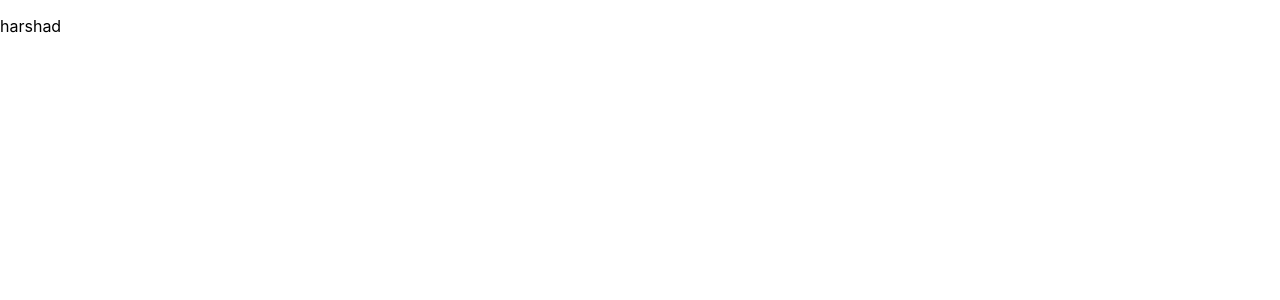
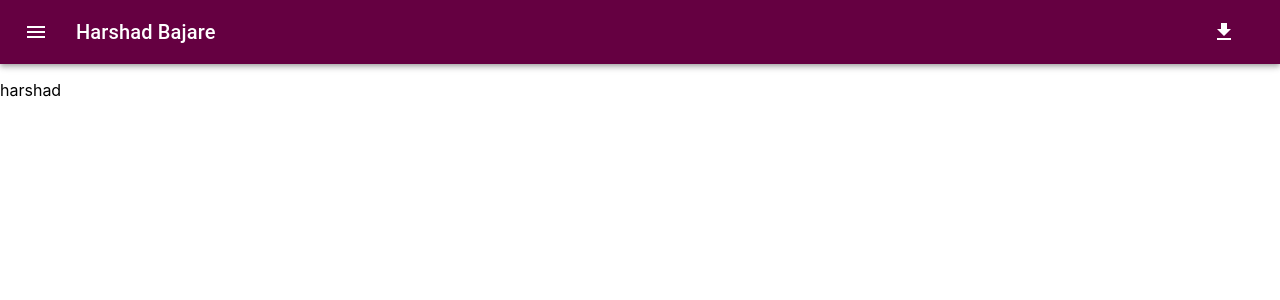
Before and after one commit to harshad01-eng/resume-react-app, a React (Create React App) app: page /resume in a window 1280 px wide. Shown: the top 300 px of the page. Built offline with nearby package versions, Linux system fonts and the light colour scheme.

Commit message:
material ui and header

```diff
--- a/package.json
+++ b/package.json
@@ -3,6 +3,11 @@
   "version": "0.1.0",
   "private": true,
   "dependencies": {
+    "@emotion/react": "^11.8.2",
+    "@emotion/styled": "^11.8.1",
+    "@mui/icons-material": "^5.5.1",
+    "@mui/material": "^5.5.2",
+    "@mui/styled-engine-sc": "^5.5.2",
     "@testing-library/jest-dom": "^5.16.2",
     "@testing-library/react": "^12.1.4",
     "@testing-library/user-event": "^13.5.0",
@@ -11,6 +16,7 @@
     "react-router": "^5.2.0",
     "react-router-dom": "^5.2.0",
     "react-scripts": "5.0.0",
+    "styled-components": "^5.3.5",
     "web-vitals": "^2.1.4"
   },
   "scripts": {
--- /dev/null
+++ b/src/Common/Header.js
@@ -0,0 +1,78 @@
+import React from "react";
+import AppBar from '@mui/material/AppBar';
+import Box from '@mui/material/Box';
+import Toolbar from '@mui/material/Toolbar';
+import Typography from '@mui/material/Typography';
+import Button from '@mui/material/Button';
+import DownloadIcon from '@mui/icons-material/Download';
+import IconButton from '@mui/material/IconButton';
+import MenuIcon from '@mui/icons-material/Menu';
+import Tooltip from '@mui/material/Tooltip';
+
+//drawer
+import SwipeableDrawer from '@mui/material/SwipeableDrawer';
+import List from '@mui/material/List';
+import ListItem from '@mui/material/ListItem';
+import ListItemIcon from '@mui/material/ListItemIcon';
+import ListItemText from '@mui/material/ListItemText';
+import HomeIcon from '@mui/icons-material/Home';
+import SummarizeIcon from '@mui/icons-material/Summarize';
+export default class Header extends React.Component{
+    constructor(props){
+        super(props);
+        this.state={
+            openDrawer:false,
+        }
+    }
+    render(){
+        return(<div>
+              <AppBar position="static" style={{background:'#650041'}}>
+              <Toolbar>
+              <IconButton
+                    size="large"
+                    edge="start"
+                    color="inherit"
+                    aria-label="menu"
+                    sx={{ mr: 2 }}
+                    onClick={()=>this.setState({openDrawer: true})}
+                >
+                    <MenuIcon />
+              </IconButton>
+              <Typography variant="h6" component="div" sx={{ flexGrow: 1 }}>
+                  Harshad Bajare
+              </Typography>
+              <Tooltip title="Download Resume">
+              <Button color="inherit">
+                  <DownloadIcon/>
+              </Button>
+              </Tooltip>
+              </Toolbar>
+              </AppBar>
+
+              {/* Drawer Code */}
+              <SwipeableDrawer
+                anchor={"left"}
+                open={this.state.openDrawer}
+                onClose={()=>this.setState({openDrawer: false})}
+                onOpen={()=>this.setState({openDrawer: true})}>
+
+                  <Box
+                    sx={{ width: 250, height: "100%", background:'#A22575', color:'white' }}
+                    role="presentation"
+                    onClick={()=>this.setState({openDrawer: false})}
+                    onKeyDown={()=>this.setState({openDrawer: true})}
+                    >
+                    <List>
+                        <ListItem button onClick={()=>this.props.history.push('/')}>
+                            <HomeIcon/> <ListItemText primary={"Home"} />
+                        </ListItem>
+                        <ListItem button onClick={()=>this.props.history.push('/resume')}>
+                            <SummarizeIcon/> <ListItemText primary={"Resume"} />
+                        </ListItem>
+                    </List>
+                    </Box>
+
+                </SwipeableDrawer>
+        </div>)
+    }
+}
--- a/src/Components/resume/resume.js
+++ b/src/Components/resume/resume.js
@@ -1,4 +1,5 @@
 import React from "react";
+import Header from "../../Common/Header";
 export default class resume extends React.Component{
     constructor(props){
         super(props);
@@ -10,6 +11,7 @@ export default class resume extends React.Component{
     render(){
         return(
             <div className="app">
+                <Header history={this.props.history}/>
                 <p>harshad</p>
             </div>
         )
--- a/src/Home.js
+++ b/src/Home.js
@@ -1,9 +1,12 @@
 import React from "react";
+import Header from "./Common/Header";
 // import imgBg from './Assets/Images/programBg.jpg';
 export default class home extends React.Component{
     constructor(props){
-    super(props);this.setState={
-        name:'',data:null
+    super(props);
+    this.setState={
+        name:'',
+        data:null
     }
 }
 
@@ -12,6 +15,7 @@ render(){
 return(
     <div>
     <div className="App backgraoundImg">
+        <Header history={this.props.history}/> {/*replace block of code from header component*/}
         <div style={{display:'flex'}}>
             <ul style={{lineHeight: 0.5}}>
                 <li>
```
Also changed, not shown: src/routin.js (+5 -5 lines), 1 other file (tests, documents, lock files or other folders).
